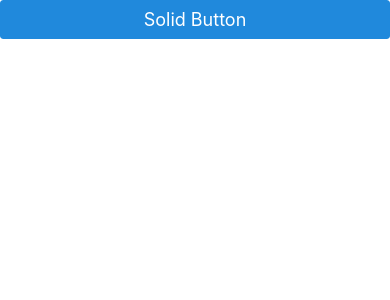
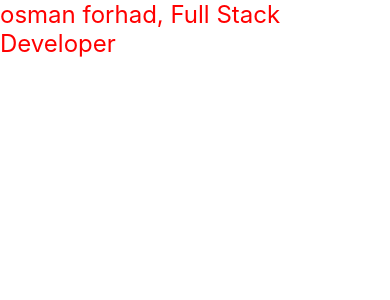
Before and after one commit to osmanforhad/react-native-practice-2022, a React Native app: screen / in a window 390 px wide. Shown: the top 300 px of the page. Built offline with nearby package versions, Linux system fonts and the light colour scheme.

Commit message:
workig with inline style in react native

```diff
--- a/App.js
+++ b/App.js
@@ -1,10 +1,12 @@
 import React, { Component } from 'react';
-import { Button } from 'react-native-elements';
+import { View, Text } from 'react-native';
 
 class App extends Component {
   render() {
     return (
-      <Button title="Solid Button" />
+      <View>
+        <Text style={{color:'red', fontSize:24}}>osman forhad, Full Stack Developer</Text>
+      </View>
     );
   }
 }
```
